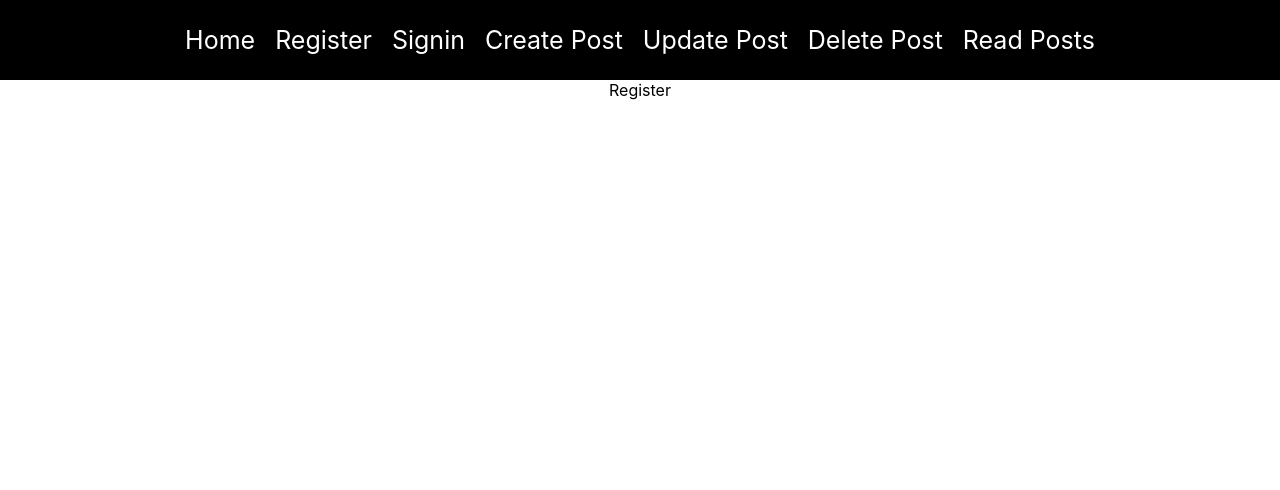
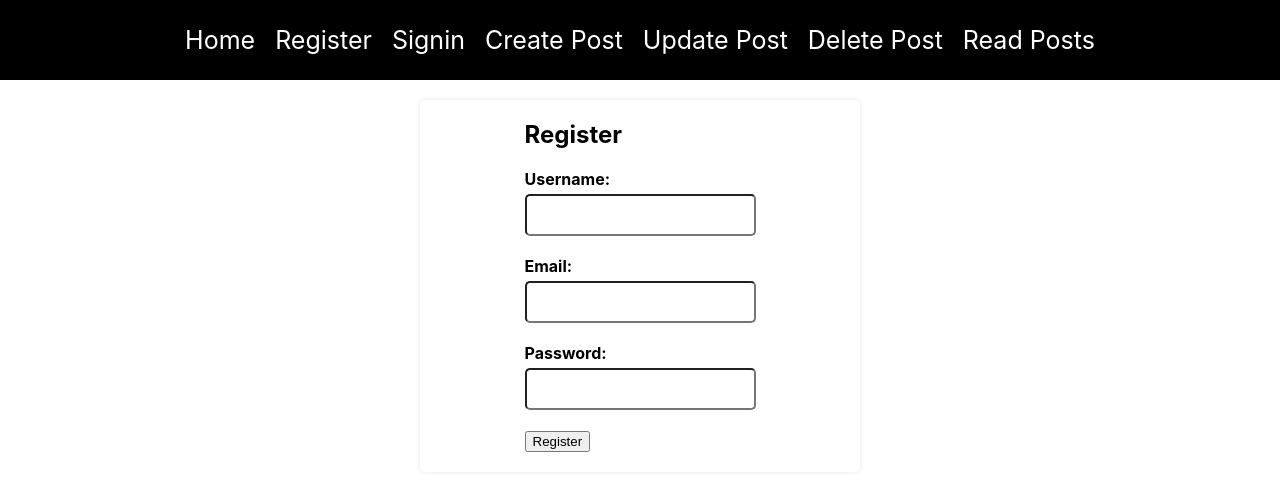
Before and after one commit to Neme88/MyPage, a React (Create React App) app in the folder client/: page /register in a window 1280 px wide. Shown: the top 490 px of the page. Built offline with nearby package versions, Linux system fonts and the light colour scheme.

Commit message:
implemented the Register page

```diff
--- a/client/src/pages/register.js
+++ b/client/src/pages/register.js
@@ -1,3 +1,44 @@
-export const Register= () => {
-    return <div> Register</div>;
-  };
+//import './App.css';
+import { useState } from "react";
+
+export const Register = () => {
+  const [username, setUsername] = useState("");
+  const [email, setEmail] = useState("");
+  const [password, setPassword] = useState("");
+
+  return (
+    <div className="register-container">
+      <form>
+        <h2> Register </h2>
+        <div className="form-group">
+           <label htmlFor="username">Username: </label>
+           <input
+           type="text"
+           id="username"
+           value={username}
+           onChange={(event) => setUsername(event.target.value)}
+           />
+        </div>
+        <div className="form-group">
+           <label htmlFor="email"> Email: </label>
+           <input
+           type="text"
+           id="email"
+           value={email}
+           onChange={(event) => setEmail(event.target.value)}
+           />
+        </div>
+        <div className="form-group">
+           <label htmlFor="password"> Password: </label>
+           <input
+           type="text"
+           id="password"
+           value={password}
+           onChange={(event) => setPassword(event.target.value)}
+           />
+        </div>
+        <button type="submit"> Register</button>
+      </form>
+    </div>
+  );
+};
```
